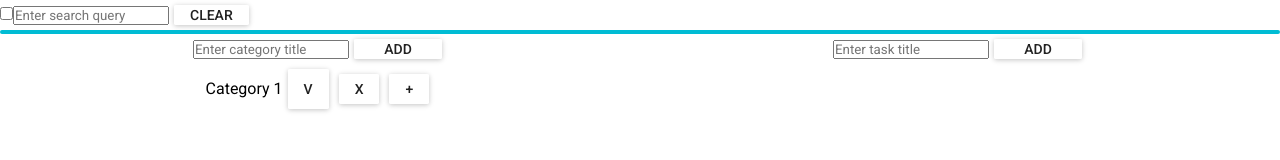
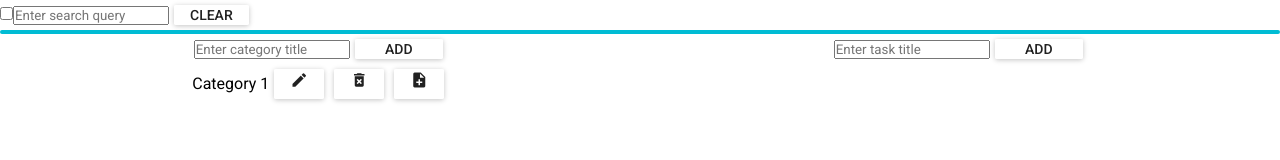
Before and after one commit to yoshirolas/TO-DO-List, a React (Create React App) app: page / in a window 1280 px wide. Shown: the top 160 px of the page. Built offline with nearby package versions, Linux system fonts and the light colour scheme.

Commit message:
Intermediate save

```diff
--- a/src/AddChildrenCategoryButton.js
+++ b/src/AddChildrenCategoryButton.js
@@ -22,7 +22,7 @@ class AddChildrenCategoryButton extends Component {
 
     return (
       <RaisedButton
-        label="+"
+        label={ <i className="material-icons">note_add</i> }
         type='submit'
         style={style}
         onClick={ this.addChildrenCategory }
--- a/src/DeleteCategoryButton.js
+++ b/src/DeleteCategoryButton.js
@@ -20,7 +20,7 @@ class DeleteCategoryButton extends Component {
 
     return (
 			<RaisedButton
-				label="X"
+				label={ <i className="material-icons">delete_forever</i> }
 				type='submit'
 				style={ style }
 				onClick={ this.deleteCategory }
--- a/src/Header.js
+++ b/src/Header.js
@@ -8,10 +8,10 @@ class Header extends Component {
 
   render() {
     return (
-      <div>
+      <header>
         <SearchBar className="searchBar" />
         <ProgressBar className="progressBar"/>
-      </div>
+      </header>
     );
   }
 }
--- a/src/RenameCategoryButton.js
+++ b/src/RenameCategoryButton.js
@@ -40,13 +40,13 @@ class RenameCategoryButton extends Component {
   render() {
   	const style = {
   		margin: 5,
-  		height: 40,
+  		height: 30,
   		minWidth: 40,
 		};
 
     return (
 			<RaisedButton
-				label="V"
+				label={ <i className="material-icons">create</i> }
 				type='submit'
 				style={style}
 				onClick={this.renameCategory}
--- /dev/null
+++ b/src/TaskTree.css
@@ -0,0 +1,36 @@
+.taskItem {
+	width: 200px;
+	overflow: hidden;
+	white-space: nowrap;
+	padding: 5px;
+	text-overflow: ellipsis;
+	display: flex;
+	justify-content: space-between;
+
+}
+
+.checkedInput {
+	display: block;
+
+	margin: 4px;
+}
+
+.uncheckedInput {
+	display: block;
+
+	margin: 4px;
+}
+
+.taskTitle {
+	display: block;
+	width: 170px;
+	overflow: hidden;
+	text-overflow: ellipsis;
+}
+
+.editBtn {
+	display: block;
+	margin-right: 0px;
+  margin-left: 0px;
+
+}
--- a/src/TaskTree.js
+++ b/src/TaskTree.js
@@ -1,5 +1,5 @@
 import React, { Component } from 'react';
-// import './CategoryTree.css';
+import './TaskTree.css';
 import { connect } from 'react-redux';
 import { doneTask } from './actions/appActions';
 
@@ -14,13 +14,15 @@ class TaskTree extends Component {
     if (item.done) {
       return (
         <li className="taskItem" key={ item.taskId } >
-        { item.taskName }
           <input
             className="checkedInput"
             type="checkbox"
             checked
             onChange={ this.doneTask(item) }
           />
+          <h4 className="taskTitle">
+            { item.taskName }
+          </h4>
           <button className="editBtn">
             V
           </button>
@@ -30,12 +32,14 @@ class TaskTree extends Component {
 
     return (
       <li className="taskItem" key={ item.taskId } >
-      { item.taskName }
         <input
           className="uncheckedInput"
           type="checkbox"
           onChange={ this.doneTask(item) }
         />
+        <h4 className="taskTitle">
+          { item.taskName }
+        </h4>
         <button className="editBtn">
           V
         </button>
--- a/src/index.css
+++ b/src/index.css
@@ -1,4 +1,5 @@
 @import url('https://fonts.googleapis.com/css?family=Roboto:300,400,500');
+@import url('https://fonts.googleapis.com/icon?family=Material+Icons');
 
 * {
   margin: 0 auto;
@@ -6,3 +7,8 @@
   font-family: 'Roboto', sans-serif;
   list-style-type: none;
 }
+
+.material-icons {
+	text-align: center;
+	font-size: 18px;
+}
```
